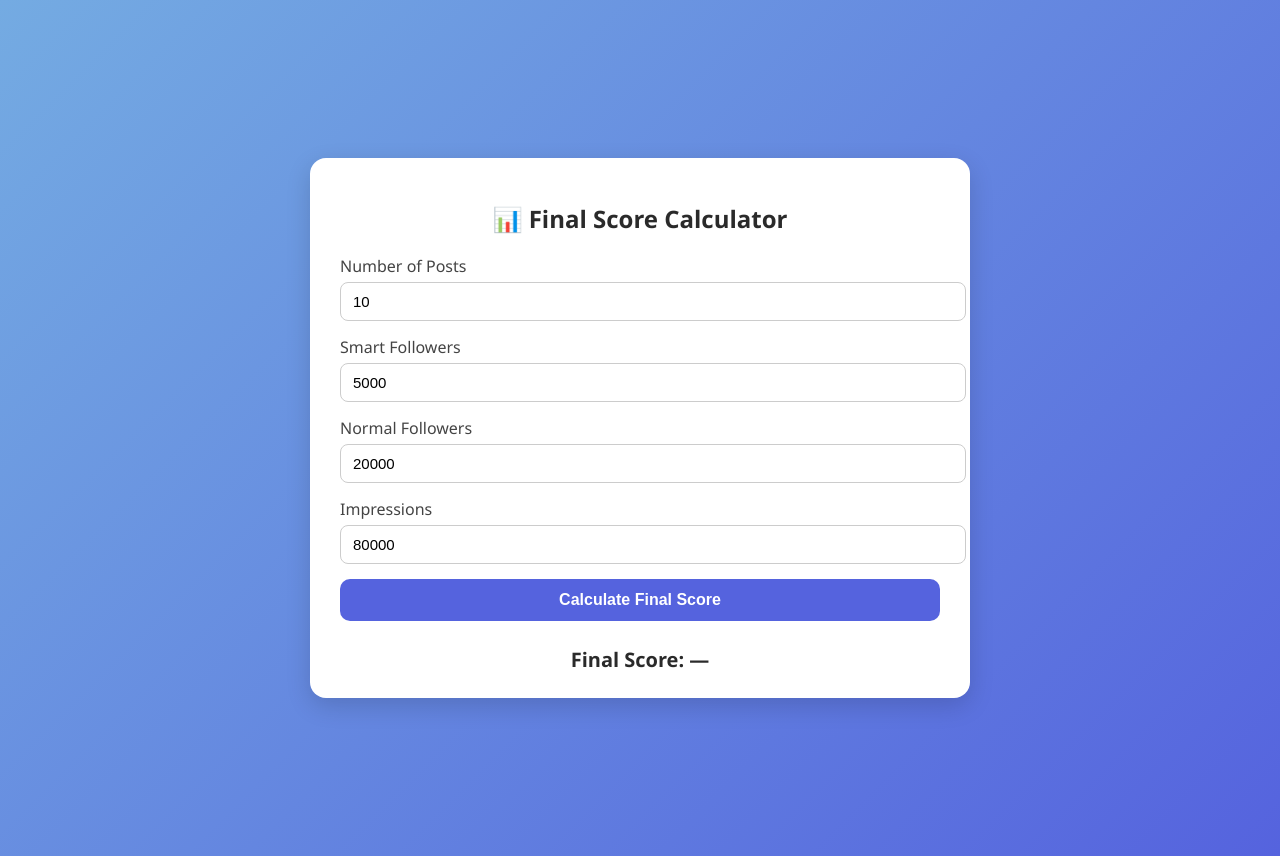
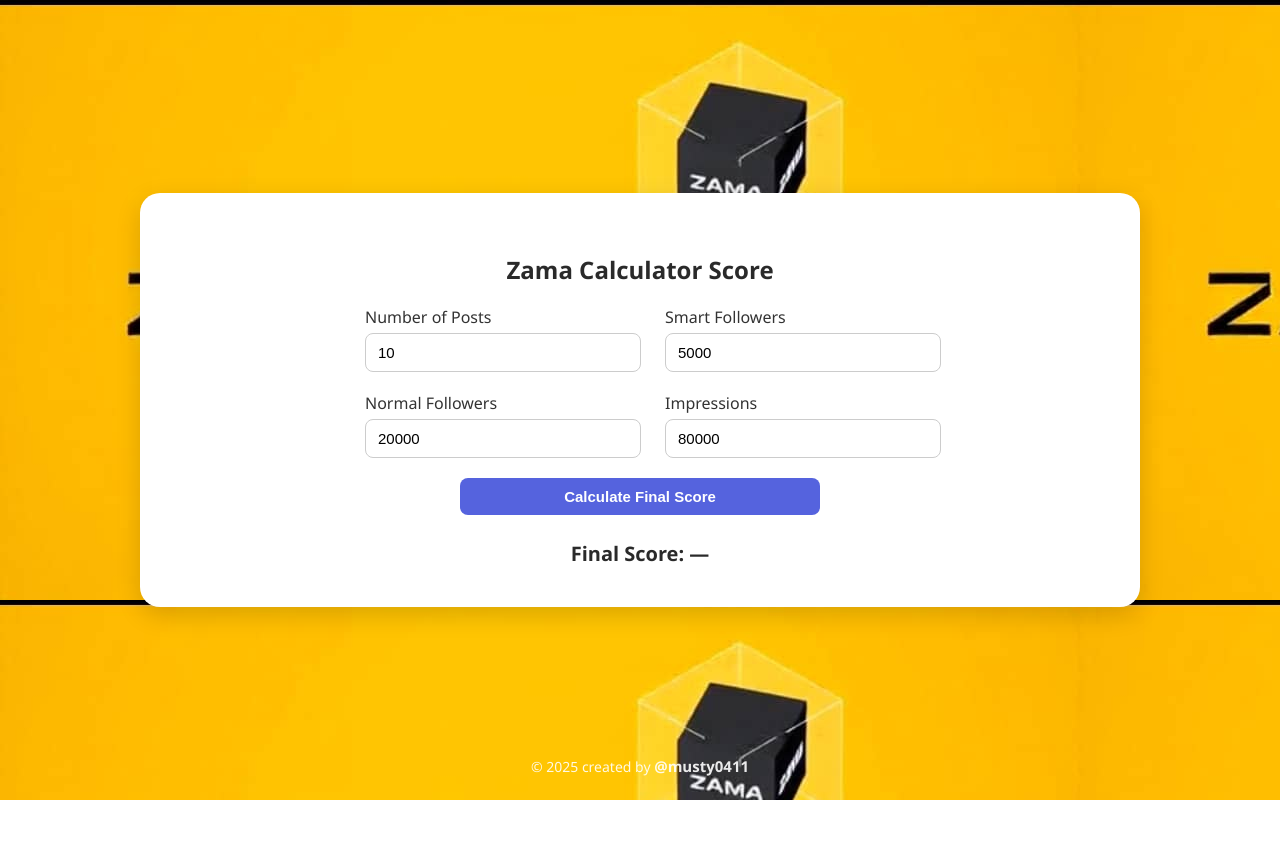
Before and after one commit to ibroamani/Calculator, a plain HTML site: page index.html in a window 1280 px wide. After the commit the page ends 800 px from the top, so only its background shows below. Drawn offline with Linux system fonts and the light colour scheme.

Commit message:
initial commit

```diff
--- a/index.html
+++ b/index.html
@@ -8,7 +8,7 @@
   </head>
   <body>
     <div class="calculator">
-      <h2>📊 Final Score Calculator</h2>
+      <h2>Zama Calculator Score</h2>
 
       <div class="form-row">
         <div class="input-block">
@@ -54,6 +54,18 @@
       <div class="result" id="result">Final Score: —</div>
     </div>
 
+    <footer>
+      <p>
+        © 2025 created by
+        <a
+          href="https://twitter.com/musty0411"
+          target="_blank"
+          rel="noopener noreferrer"
+        >
+          @musty0411
+        </a>
+      </p>
+    </footer>
     <script src="script.js"></script>
   </body>
 </html>
--- a/style.css
+++ b/style.css
@@ -2,19 +2,21 @@ body {
   font-family: "Segoe UI", Tahoma, Geneva, Verdana, sans-serif;
   background: linear-gradient(135deg, #74abe2, #5563de);
   color: #333;
-  min-height: 100vh;
+  height: 100vh; /* full screen height */
+  margin: 0;
   display: flex;
   align-items: center;
   justify-content: center;
-  padding: 20px;
+  overflow: hidden; /* stops scrolling */
+  background: url(image/BCG.jpeg);
 }
 
 .calculator {
   background: #fff;
-  padding: 25px 30px;
-  border-radius: 16px;
-  max-width: 600px;
-  width: 100%;
+  padding: 40px 50px;
+  border-radius: 20px;
+  max-width: 900px;
+  width: 90%;
   box-shadow: 0 8px 25px rgba(0, 0, 0, 0.15);
 }
 
@@ -25,20 +27,22 @@ h2 {
 }
 
 .form-row {
-  display: grid;
-  gap: 15px;
-  margin-bottom: 15px;
+  display: flex;
+  justify-content: center;
+  align-items: flex-start;
+  gap: 50px; /* this creates the middle space you drew */
+  margin-bottom: 20px;
 }
 
 .input-block {
-  flex: 5;
+  flex: 1;
+  max-width: 250px; /* control input width if needed */
 }
 
 label {
   font-weight: 500;
   margin-bottom: 5px;
   display: block;
-  color: #444;
 }
 
 input {
@@ -56,20 +60,23 @@ input:focus {
 }
 
 button {
-  width: 100%;
-  padding: 12px;
+  display: block;
+  margin: 0 auto; /* centers it horizontally */
+  width: 40%; /* makes it smaller than input fields */
+  padding: 10px 0;
   background: #5563de;
-  color: #fff;
-  font-size: 16px;
+  color: white;
+  font-size: 15px;
   font-weight: 600;
   border: none;
-  border-radius: 10px;
+  border-radius: 8px;
   cursor: pointer;
   transition: all 0.3s ease;
 }
 
 button:hover {
   background: #3c48b1;
+  transform: scale(1.03);
 }
 
 .result {
@@ -79,3 +86,24 @@ button:hover {
   text-align: center;
   color: #2a2a2a;
 }
+
+footer {
+  position: absolute;
+  bottom: 10px;
+  text-align: center;
+  width: 100%;
+  font-size: 14px;
+  color: #fff;
+  opacity: 0.9;
+}
+
+footer a {
+  color: #fff; /* gold accent for visibility */
+  text-decoration: none;
+  font-weight: 600;
+  font-size: 15px;
+}
+
+footer a:hover {
+  text-decoration: underline;
+}
```
Also changed, not shown: image/BCG.jpeg (added), image/Screenshot 2025-10-21 150716.png (added).
